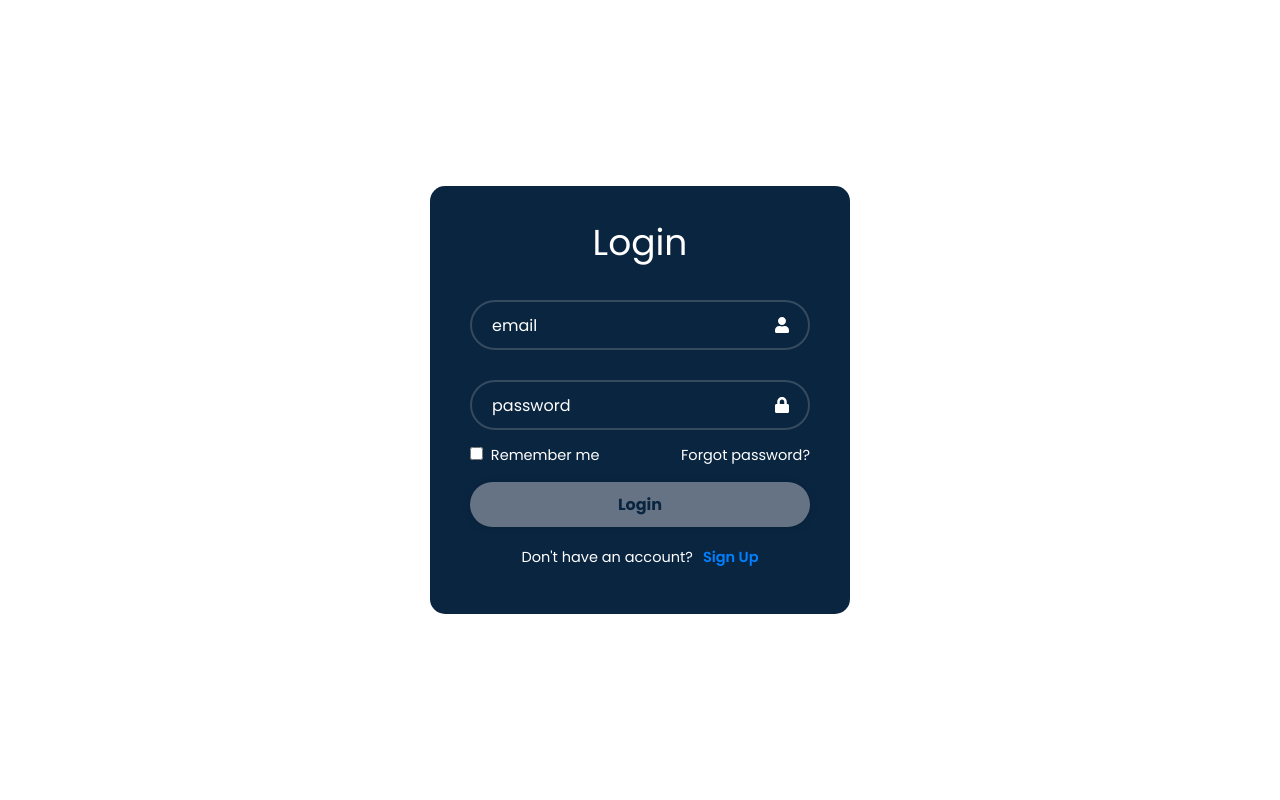
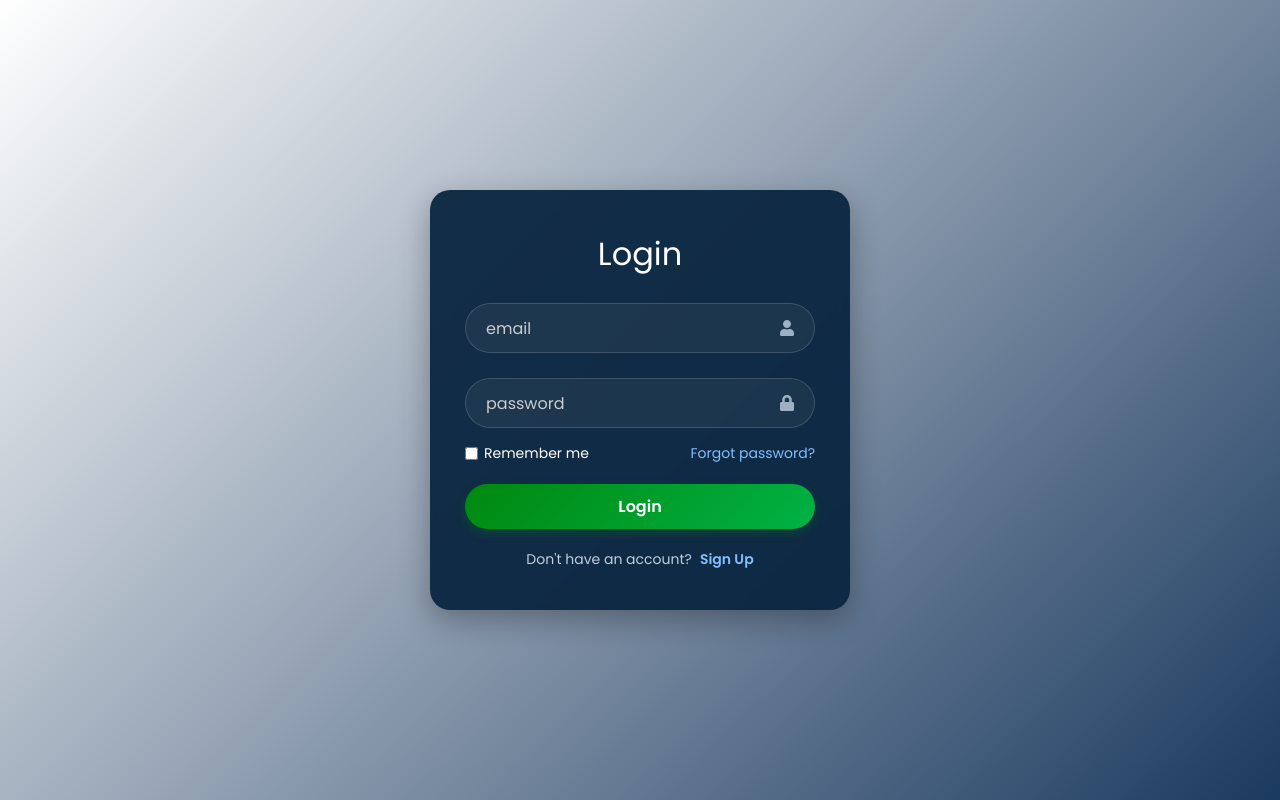
Before and after one commit to Omal2022/NexitonBank, a React (Vite) app: page / in a window 1280 px wide. Built offline with nearby package versions, Linux system fonts and the light colour scheme.

Commit message:
final css styling

```diff
--- a/src/components/LoginPage.css
+++ b/src/components/LoginPage.css
@@ -1,6 +1,6 @@
-@import url('https://fonts.googleapis.com/css2?family=Poppins:ital,wght@0,100;0,200;0,300;0,400;0,500;0,600;0,700;0,800;0,900;1,100;1,200;1,300;1,400;1,500;1,600;1,700;1,800;1,900&display=swap');
+@import url('https://fonts.googleapis.com/css2?family=Poppins:wght@300;400;500;600;700&display=swap');
 
-*{
+* {
     margin: 0;
     padding: 0;
     box-sizing: border-box;
@@ -8,54 +8,59 @@
 
 body {
     font-family: 'Poppins', sans-serif;
-    -webkit-font-smothing: antialiased;
-    -moz-osx-font-smoothing: greyscale;
+    -webkit-font-smoothing: antialiased;
+    -moz-osx-font-smoothing: grayscale;
     display: flex;
     justify-content: center;
     align-items: center;
     min-height: 100vh;
+    background: linear-gradient(135deg, white 0%, #1b3a5f 100%);
 }
 
-code{
-    font-family: source-code-pro, Menlo, Monaco, Consolas, 'Courier New', monospace;
-}
-
-.wrapper{
+.wrapper {
     width: 420px;
-    background: #0A2540;
+    background: rgba(10, 37, 64, 0.95);
     color: white;
-    border-radius: 15px;
-    padding: 30px 40px;
+    border-radius: 20px;
+    padding: 40px 35px;
+    box-shadow: 0 10px 30px rgba(0, 0, 0, 0.3);
+    backdrop-filter: blur(8px);
+    transition: all 0.3s ease-in-out;
 }
 
 .wrapper h1 {
-    font-size: 36px;
+    font-size: 32px;
     text-align: center;
+    margin-bottom: 25px;
 }
 
-.wrapper .input-box{
+.input-box {
     position: relative;
     width: 100%;
     height: 50px;
-    margin: 30px 0;
-
+    margin-bottom: 25px;
 }
 
 .input-box input {
     width: 100%;
     height: 100%;
-    background: transparent;
-    border: none;
-    outline: none;
-    border: 2px solid rgba(225,225,225,.2);
+    background: rgba(255, 255, 255, 0.05);
+    border: 1.5px solid rgba(255, 255, 255, 0.15);
     border-radius: 40px;
     font-size: 16px;
     color: white;
-    padding: 20px 45px 20px 20px;
+    padding: 0 45px 0 20px;
+    transition: 0.3s ease;
 }
 
-.input-box input::placeholder{
-    color: white;
+.input-box input:focus {
+    border-color: #00880F;
+    box-shadow: 0 0 8px #00880f66;
+    background: rgba(255, 255, 255, 0.08);
+}
+
+.input-box input::placeholder {
+    color: #cccccc;
 }
 
 .input-box .icon {
@@ -64,56 +69,71 @@ code{
     top: 50%;
     transform: translateY(-50%);
     font-size: 16px;
+    color: #9db0c4;
 }
 
-.wrapper .remember-forgot{
+.remember-forgot {
     display: flex;
     justify-content: space-between;
-    font-size: 14.5px;
-    margin: -15px 0 15px;
+    font-size: 14px;
+    margin: -10px 0 20px;
 }
 
-.remember-forgot label input{
-    accent-color: white;
-    margin-right: 4px;
+.remember-forgot label {
+    display: flex;
+    align-items: center;
 }
 
-.remember-forgot a{
-    color: white;
+.remember-forgot label input {
+    accent-color: #00880F;
+    margin-right: 6px;
+}
+
+.remember-forgot a {
+    color: #84bfff;
     text-decoration: none;
 }
 
-.remember-forgot a:hover{
+.remember-forgot a:hover {
     text-decoration: underline;
 }
 
-.wrapper button{
+.wrapper button {
     width: 100%;
     height: 45px;
-    background: #667385;
+    background: linear-gradient(135deg, #00880F, #00b245);
     border: none;
     outline: none;
     border-radius: 40px;
-    box-shadow: 0 0 10px rgba(0, 0, 0, .1);
+    box-shadow: 0 4px 10px rgba(0, 136, 15, 0.3);
     cursor: pointer;
     font-size: 16px;
-    color: #0A2540;
-    font-weight: 700;
+    color: white;
+    font-weight: 600;
+    transition: background 0.3s ease-in-out;
 }
 
-.wrapper .register-link{
-    font-size: 14.5px;
-    text-align: center;
-    margin: 20px 0 15px;
+.wrapper button:hover {
+    background: linear-gradient(135deg, #00a710, #00cc5b);
 }
 
-.register-link p a{
-    color: #0080ff;
+.register-link {
+    font-size: 14px;
+    text-align: center;
+    margin-top: 20px;
+}
+
+.register-link p {
+    color: #c0cfe0;
+}
+
+.register-link a {
+    color: #84bfff;
     text-decoration: none;
     font-weight: 600;
-    margin-left: 10px
+    margin-left: 8px;
 }
 
-.register-link p a:hover{
+.register-link a:hover {
     text-decoration: underline;
 }
```
